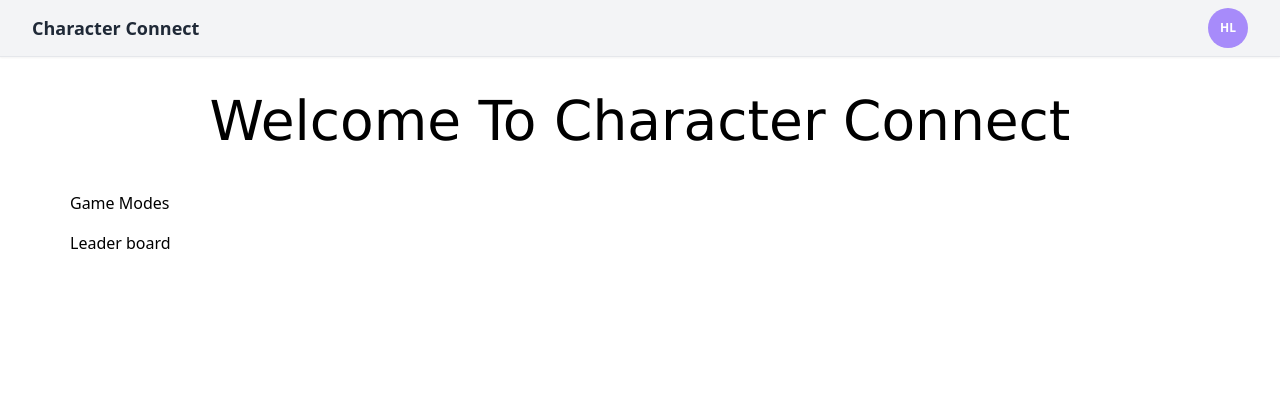
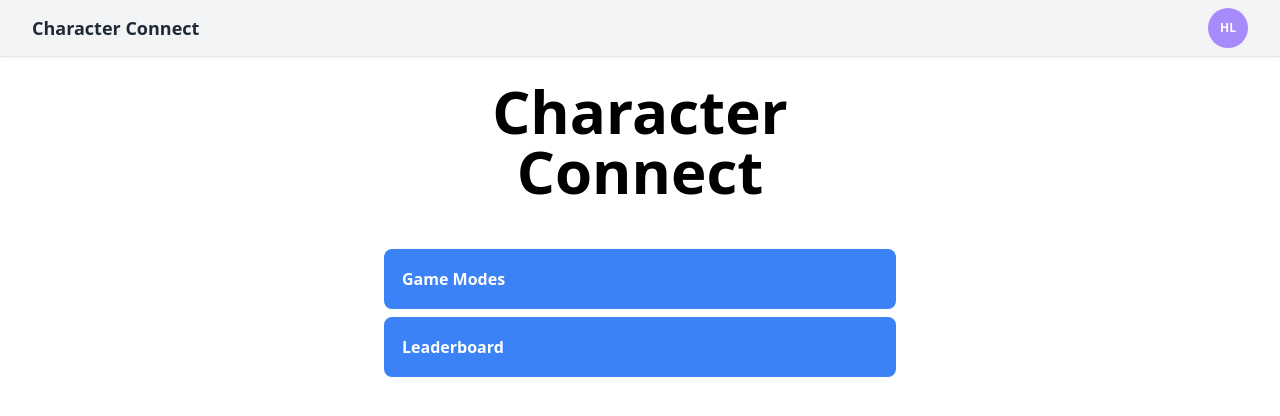
Before and after one commit to Team12Coursework/Prototype, a Vue app in the folder frontend/: page / in a window 1280 px wide. Shown: the top 416 px of the page. Built offline with nearby package versions, Linux system fonts and the light colour scheme.

Commit message:
visually updated MainMenu to improve UX

```diff
--- a/frontend/src/views/MainMenu.vue
+++ b/frontend/src/views/MainMenu.vue
@@ -1,15 +1,16 @@
 <template>
     <navbar/>
     <main class="flex justify-center w-full">
-        <div class="w-full max-w-7xl flex flex-col space-y-12">
-            <div>
-                <h1 class="text-xl">Welcome To Character Connect</h1>
+        <div class="w-full max-w-7xl flex flex-col space-y-12 items-center">
+            <div class="flex flex-col items-center pt-6">
+                <h1 class="text-6xl font-bold">Character</h1>
+                <h1 class="text-6xl font-bold">Connect</h1>
             </div>
-            <button>
-                <my-button to='/gamemodes'>Game Modes</my-button>
-                <my-button to='/leaderboard'>Leader board</my-button>
-            </button>
 
+            <div class="w-1/4 flex flex-col justify-center space-y-2" style="min-width: 512px;">
+                <router-link class="button" to='/gamemodes'>Game Modes</router-link>
+                <router-link class="button" to='/leaderboard'>Leaderboard</router-link>
+            </div>
         </div>
     </main>
 
@@ -19,28 +20,17 @@
 
 <script>
     import Navbar from "@/components/Navbar.vue"
-    import MyButton from '../components/MyButton.vue'
 
     export default{
         components: {
             Navbar,
-            MyButton,
         }
     }
 
 </script>
 
-
 <style scoped>
-    h1{
-
-        text-align: center;
-        font-size: 55px;
-        font-family: 'Lucida Sans', 'Lucida Sans Regular', 'Lucida Grande', 'Lucida Sans Unicode', Geneva, Verdana, sans-serif;
-    }
-
-    main{
-        padding: 50px;
-    }
-
+.button {
+    @apply border-2 border-blue-500 rounded-lg text-white font-bold p-4 bg-blue-500 hover:text-blue-500 hover:bg-white duration-200
+}
 </style>
```
